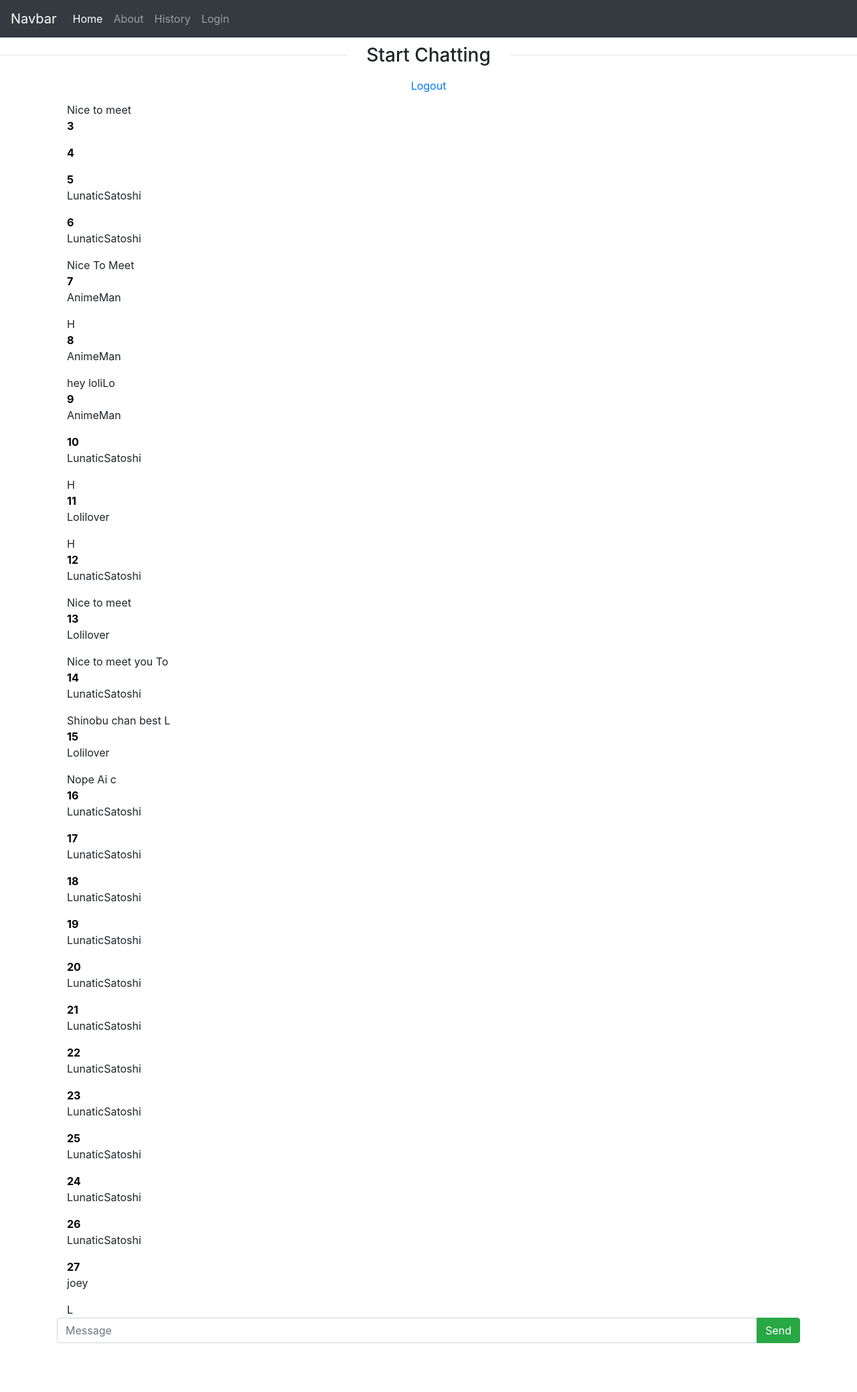
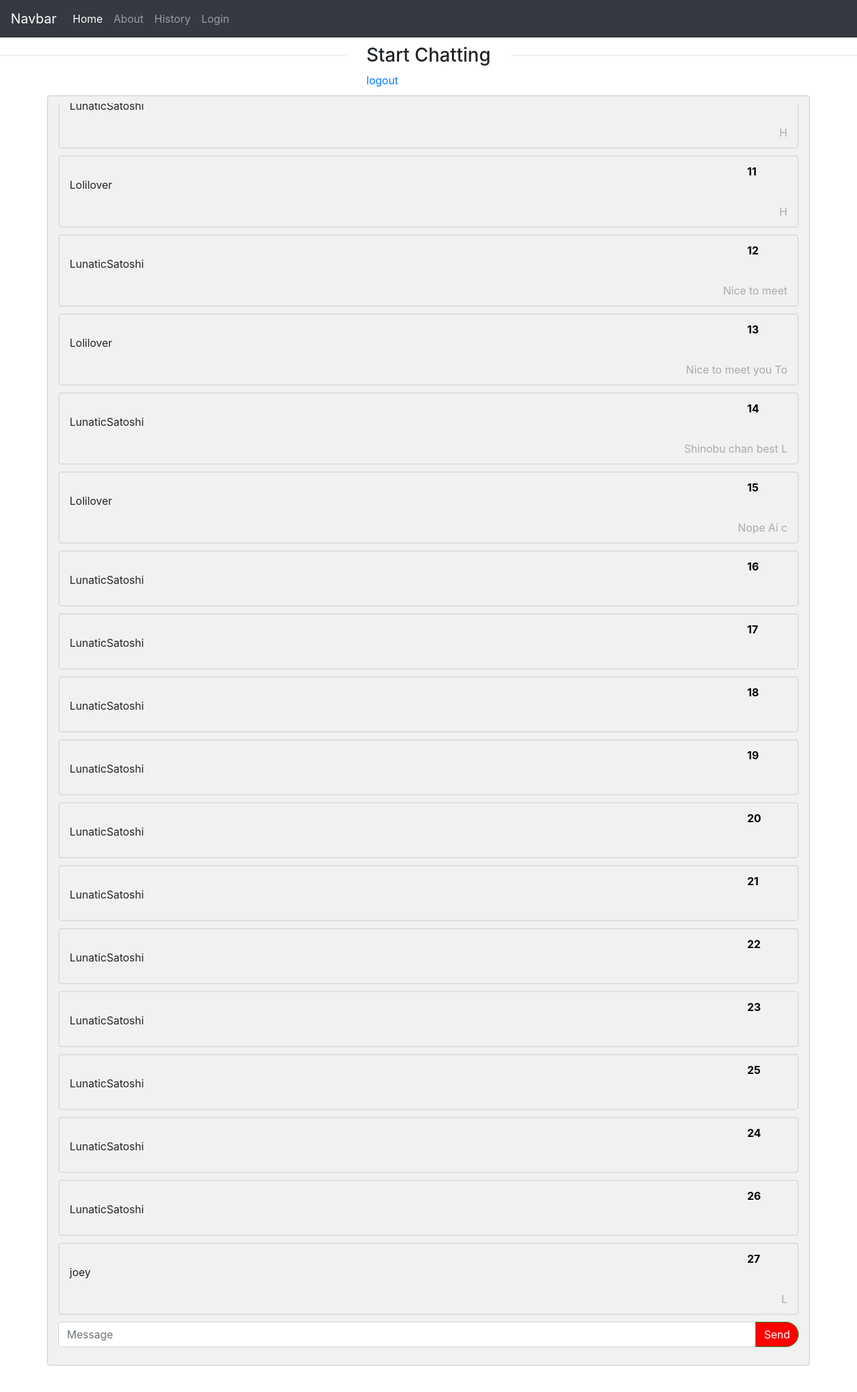
Before and after one commit to Lunaticsatoshi/PyChat, a Flask app: template website/templates/index.html in a window 1280 px wide. Shown: the top 2079 px of the page at 67% size. Run offline with Flask 2, Linux system fonts and the light colour scheme; the template is opened without the code that fills it, so the values that code supplies are empty; data comes from the database, SQL or seed files in the repository; both versions use the stored data as it was after the commit; some libraries are stand-ins or nearby versions.

Commit message:
Made some changes to HTML

```diff
--- a/website/templates/base.html
+++ b/website/templates/base.html
@@ -4,7 +4,62 @@
 <head>
     <meta charset="UTF-8">
     <meta name="viewport" content="width=device-width, initial-scale=1.0">
-    <link href="https://unpkg.com/tailwindcss@^1.0/dist/tailwind.min.css" rel="stylesheet">
+    <style type="text/css">
+        /* Chat containers */
+        .container {
+          border: 2px solid #dedede;
+          background-color: #f1f1f1;
+          border-radius: 5px;
+          padding: 10px;
+          margin: 10px 0;
+        }
+
+        .container p {
+            padding-top: 20px;
+        }
+
+        /* Darker chat container */
+        .darker {
+          border-color: #ccc;
+          background-color: #ddd;
+        }
+
+        /* Clear floats */
+        .container::after {
+          content: "";
+          clear: both;
+          display: table;
+        }
+
+        /* Style images */
+        .container b {
+          float: left;
+          max-width: 60px;
+          width: 100%;
+          margin-right: 20px;
+          border-radius: 50%;
+        }
+
+        /* Style the right image */
+        .container b.right {
+          float: right;
+          margin-left: 20px;
+          margin-right:0;
+        }
+
+        /* Style time text */
+        .time-right {
+          float: right;
+          color: #aaa;
+        }
+
+        /* Style time text */
+        .time-left {
+          float: left;
+          color: #999;
+        }
+
+    </style>
     <script src="https://code.jquery.com/jquery-3.4.1.slim.min.js"
         integrity="sha384-J6qa4849blE2+poT4WnyKhv5vZF5SrPo0iEjwBvKU7imGFAV0wwj1yYfoRSJoZ+n"
         crossorigin="anonymous"></script>
--- a/website/templates/index.html
+++ b/website/templates/index.html
@@ -19,39 +19,23 @@
 
 {% block content %}
 <style>
-    .form input {
+    .btn{
+        background-color: #FF0000;
         border-radius: 25px;
     }
-    .message-container {
-        background-color: grey;
-        height: 100px;
-        width: 75px;
-    }
-
-    .form button:hover,
-    .form button:active,
-    .form button:focus {
+    .form button:hover,.form button:active,.form button:focus {
         background: #FF0000;
-        padding-left: 5px;
-        border-radius: 25px;
     }
 </style>
-<div class="row" style="padding-top:10px;">
-    <div class="col">
-        <hr>
+<div class="row" style="padding-top:10px;" >
+    <div class="col"><hr></div>
+    <div class="col-auto"><p class="h3" align="center">Start Chatting</p>
+    <a href="/logout">logout</a>
     </div>
-    <div class="col-auto">
-        <p class="h3" align="center">Start Chatting</p>
-        <a class="nav-item nav-link" href="/logout" align="center">Logout</a>
-    </div>
-    <div class="col">
-        <hr>
-    </div>
+    <div class="col"><hr></div>
 </div>
 <div class="container">
-    <div class="message-contaier">
     <div id="messages" class="overflow-auto msgs" style="overflow-y: scroll; height:500px;">
-        </div>
     </div>
     <form id="msgForm" action="" method="POST" style="bottom:0; margin: 0% 0% 0% 0%;">
         <div class="input-group mb-3">
```
Also changed, not shown: website/static/index.js (+31 -30 lines), messages.db, 1 other file. Lines whose indentation alone changed are shown as unchanged.
